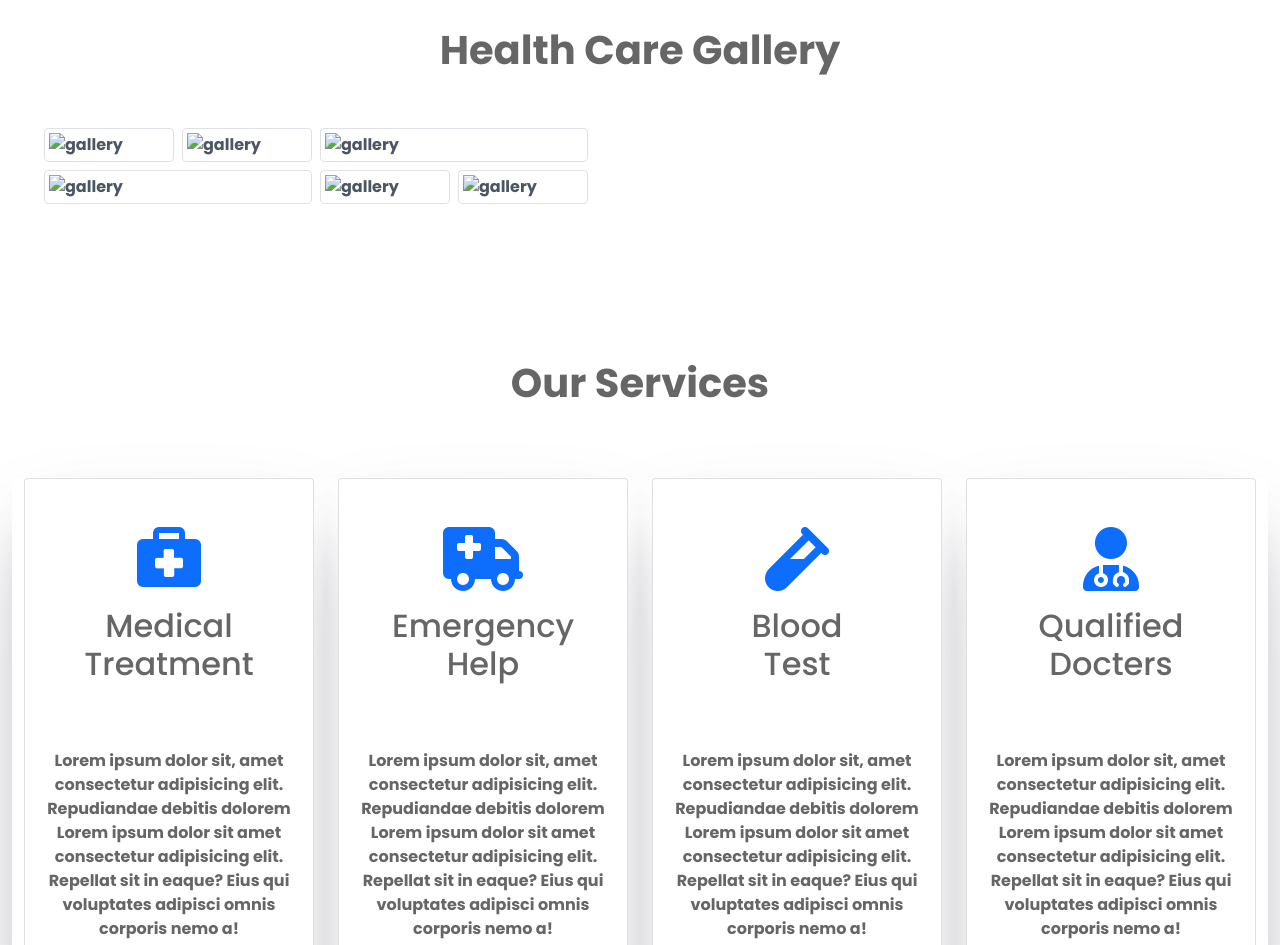
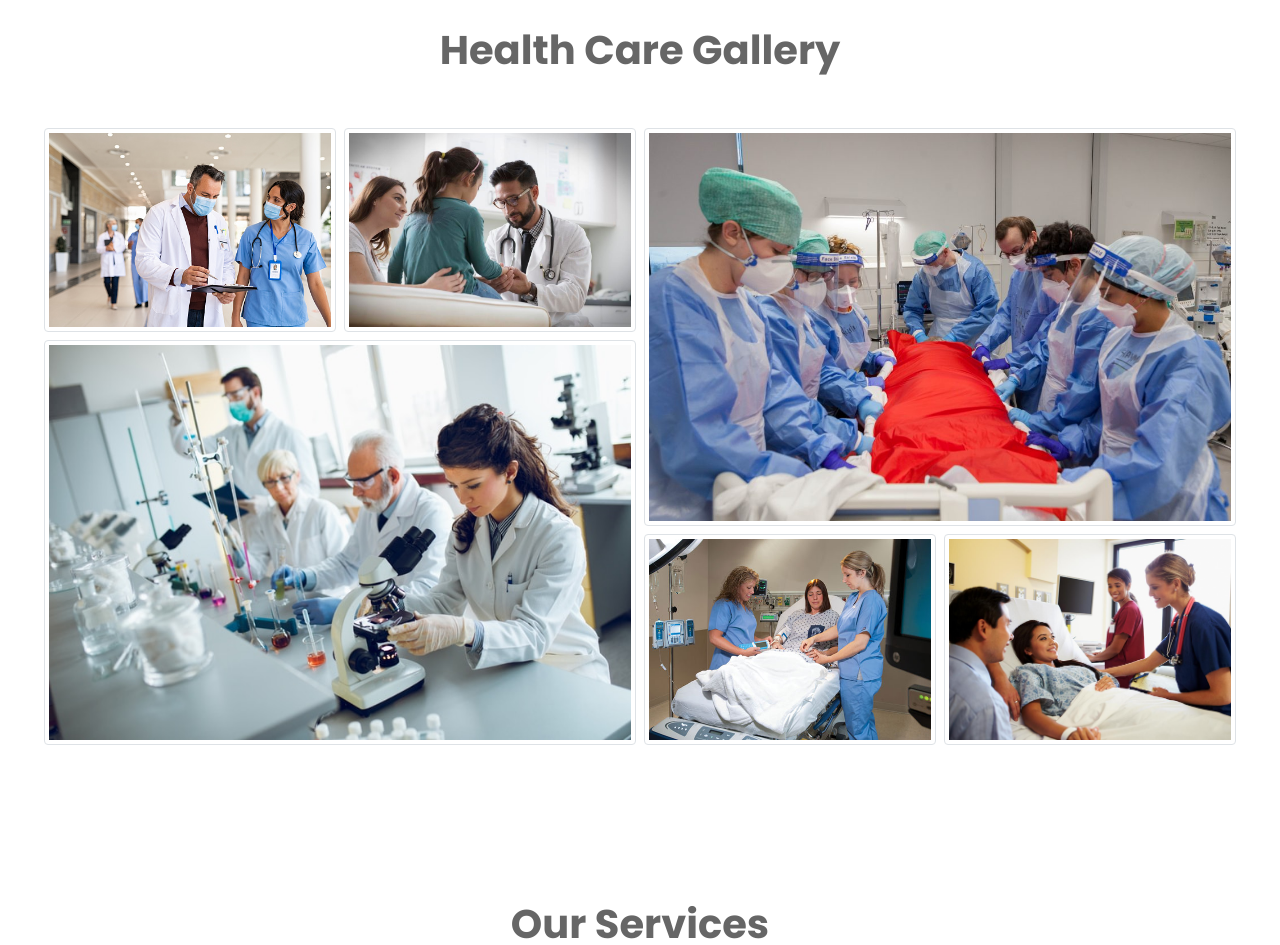
Before and after one commit to sanket-07/health-care-services-website, a plain HTML site: page index.html in a window 1280 px wide. Shown: the part 900-1845 px from the top of the page. Drawn offline with nearby package versions, Linux system fonts and the light colour scheme; files whose address does not match are found by name.

Commit message:
Update index.html

```diff
--- a/index.html
+++ b/index.html
@@ -62,24 +62,24 @@
           <div class="flex flex-wrap md:-m-2 -m-1">
             <div class="flex flex-wrap w-1/2">
               <div class="md:p-2 p-1 w-1/2">
-                <img alt="gallery" class="w-full object-cover h-full object-center block img-thumbnail" src="./photos/img1.jpg">
+                <img alt="gallery" class="w-full object-cover h-full object-center block img-thumbnail" src="./img1.jpg">
               </div>
               <div class="md:p-2 p-1 w-1/2">
-                <img alt="gallery" class="w-full object-cover h-full object-center block img-thumbnail" src="./photos/img2.jpg">
+                <img alt="gallery" class="w-full object-cover h-full object-center block img-thumbnail" src="./img2.jpg">
               </div>
               <div class="md:p-2 p-1 w-full">
-                <img alt="gallery" class="w-full h-full object-cover object-center block img-thumbnail" src="./photos/img6.jpg">
+                <img alt="gallery" class="w-full h-full object-cover object-center block img-thumbnail" src="./img6.jpg">
               </div>
             </div>
             <div class="flex flex-wrap w-1/2">
               <div class="md:p-2 p-1 w-full">
-                <img alt="gallery" class="w-full h-full object-cover object-center block img-thumbnail" src="./photos/img5.jpg">
+                <img alt="gallery" class="w-full h-full object-cover object-center block img-thumbnail" src="./img5.jpg">
               </div>
               <div class="md:p-2 p-1 w-1/2">
-                <img alt="gallery" class="w-full object-cover h-full object-center block img-thumbnail" src="./photos/img4.jpg">
+                <img alt="gallery" class="w-full object-cover h-full object-center block img-thumbnail" src="./img4.jpg">
               </div>
               <div class="md:p-2 p-1 w-1/2">
-                <img alt="gallery" class="w-full object-cover h-full object-center block img-thumbnail" src="./photos/img3.jpg">
+                <img alt="gallery" class="w-full object-cover h-full object-center block img-thumbnail" src="./img3.jpg">
               </div>
             </div>
           </div>
```
